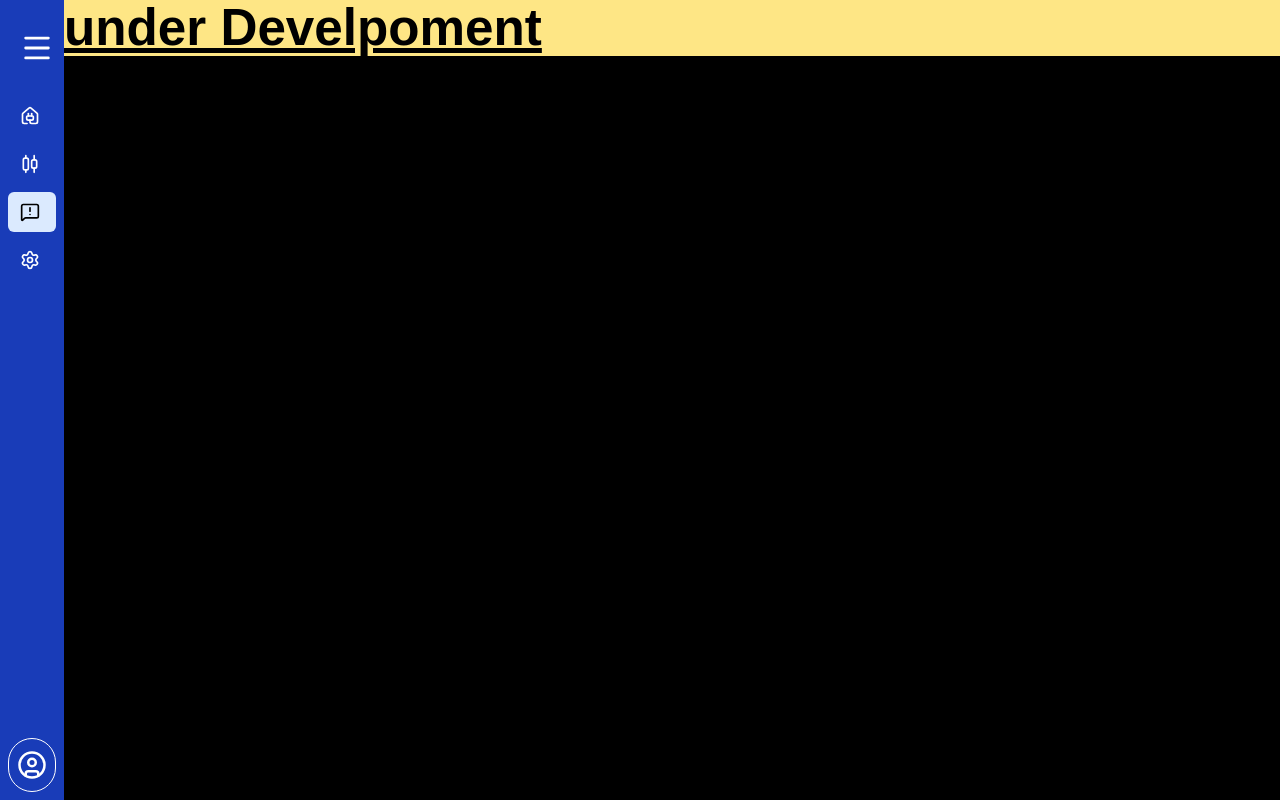
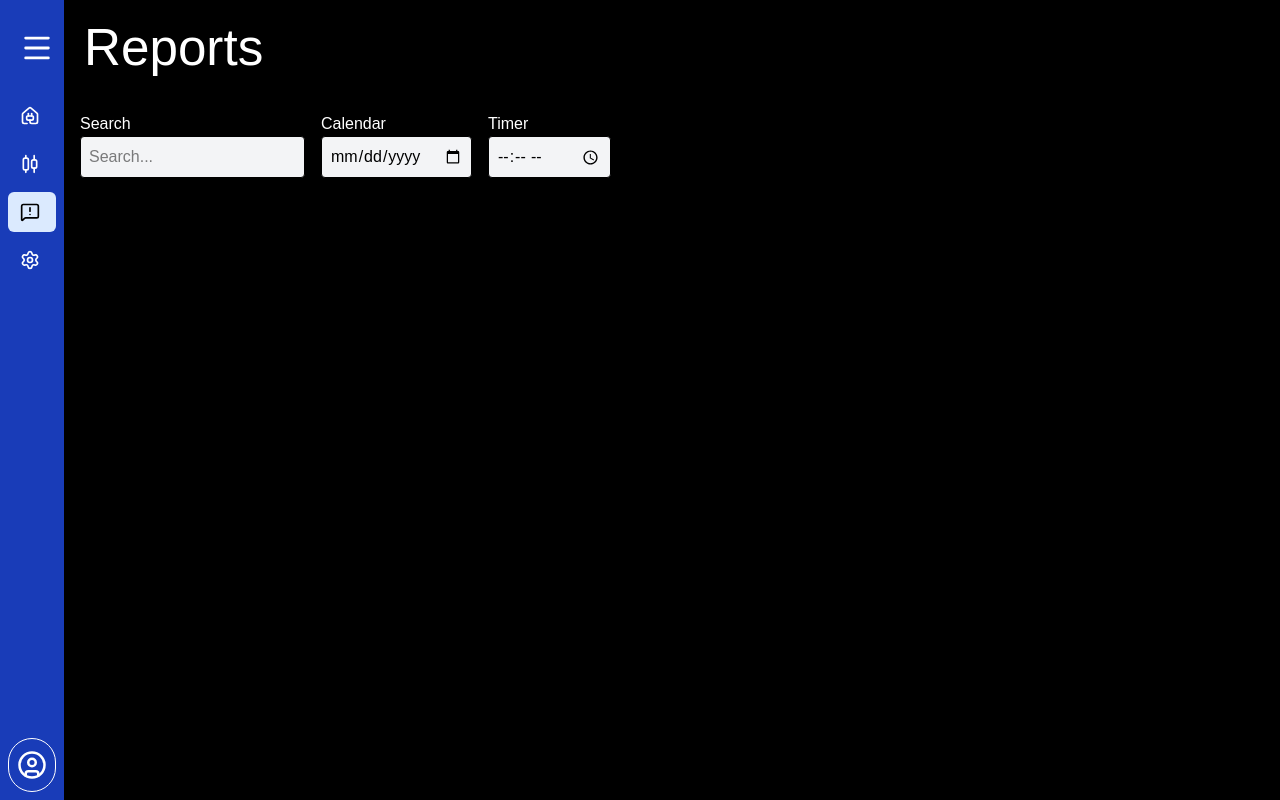
Before and after one commit to pradeepjohndev/Infrawatch, a React (Vite) app in the folder Frontend/: page /Alerts in a window 1280 px wide. Built offline with nearby package versions, Linux system fonts and the light colour scheme.

Commit message:
frontend components

```diff
--- a/Frontend/src/App.jsx
+++ b/Frontend/src/App.jsx
@@ -3,7 +3,7 @@ import Login from "./Login_page/Login";
 import Register from "./Login_page/Register";
 import Home from "./Routes/home.jsx";
 import Dashboard from "./Dashboard/Dashboard.jsx";
-import Alerts from "./Routes/Alert.jsx";
+import Alerts from "./Routes/Alerts.jsx";
 import Setting from "./Routes/Setting.jsx";
 import "./App.css";
 import "./Style.css";
@@ -17,7 +17,7 @@ export default function App() {
         <Routes>
           <Route path="/" element={<Home />} />
           <Route path="/dashboard" element={<Dashboard />} />
-          <Route path="/alerts" element={<Alerts />} />
+          <Route path="/Alerts" element={<Alerts />} />
           <Route path="/setting" element={<Setting />} />
         </Routes>
       </main>
@@ -36,7 +36,6 @@ export default function App() {
 //           <Route path="/dashboard" element={<Dashboard />} />
 //         </Routes>
 //       </BrowserRouter> */}
-
 //     </>
 //   )
 // }
--- a/Frontend/src/Components/RecentPCItem.jsx
+++ b/Frontend/src/Components/RecentPCItem.jsx
@@ -7,20 +7,22 @@ function timeAgo(timestamp) {
   const seconds = Math.floor((Date.now() - timestamp) / 1000);
 
   if (seconds < 5) return "just now";
-  if (seconds < 60) return `${seconds}s ago`;
+  if (seconds < 60) return `Disconnected ${seconds}s ago`;
 
   const minutes = Math.floor(seconds / 60);
-  if (minutes < 60) return `${minutes}m ago`;
+  let sec = Math.floor(seconds % 60);
+  if (minutes < 60) return `Disconnected ${minutes}m ${sec}s ago`;
 
   const hours = Math.floor(minutes / 60);
-  if (hours < 24) return `${hours}h ago`;
+  let min = Math.floor(minutes % 60);
+  if (hours < 24) return `Disconnected ${hours}h ${min} ago`;
 
   const days = Math.floor(hours / 24);
-  return `${days}d ago`;
+  return `Disconnected ${days}d ago`;
 }
 
 export default function RecentPCItem({ pc }) {
-  const now = useNow(1000);
+  const now = useNow(10000);
   return (
     <>
       <div className="flex items-center justify-between bg-white/10 hover:bg-white/20 transition-colors rounded-xl px-4 py-3">
--- a/Frontend/src/Dashboard/Dashboard.jsx
+++ b/Frontend/src/Dashboard/Dashboard.jsx
@@ -1,6 +1,8 @@
 import { useEffect, useState, useMemo } from "react";
 import Devices from "./Device";
 import PCPanel from "./Pcpanel";
+import { Link } from "react-router-dom";
+import { OctagonAlert } from "lucide-react"
 
 export default function Dashboard() {
   const [pcs, setPcs] = useState([]);
@@ -43,7 +45,7 @@ export default function Dashboard() {
     return () => socket.close();
   }, []);
 
-   const filteredAndSortedPcs = useMemo(() => {
+  const filteredAndSortedPcs = useMemo(() => {
     let result = pcs.filter((pc) => {
       const matchesSearch = pc.pcId
         .toLowerCase()
@@ -77,17 +79,24 @@ export default function Dashboard() {
           </div>
         </div>
         <div className="flex gap-4 p-4">
-          <input type="text" placeholder="Search by PC ID or Hostname" value={searchTerm} onChange={(e) => setSearchTerm(e.target.value)} className="flex-1 p-2 rounded border focus:border-sky-500 focus:outline-2 focus:outline-blue-500 bg-gray-200" />
-          <select value={statusFilter} onChange={(e) => setStatusFilter(e.target.value)} className="p-2 rounded border focus:border-sky-500 focus:outline-2 focus:outline-blue-700 bg-gray-200">
+          <input type="text" placeholder="Search by PC ID or Hostname" value={searchTerm}
+            onChange={(e) => setSearchTerm(e.target.value)}
+            className="flex-1 p-2 rounded border focus:border-sky-500 focus:outline-2 focus:outline-blue-500 bg-gray-200 hover:cursor-pointer" />
+
+          <select value={statusFilter} onChange={(e) => setStatusFilter(e.target.value)} className="p-2 rounded border focus:border-sky-500 focus:outline-2 focus:outline-blue-700 bg-gray-200 hover:cursor-pointer">
             <option value="ALL">All</option>
             <option value="ONLINE" className="bg-green-200">Online</option>
             <option value="OFFLINE" className="bg-red-200">Offline</option>
           </select>
 
-          <select value={sortOrder} onChange={(e) => setSortOrder(e.target.value)} className="p-2 rounded border focus:border-sky-500 focus:outline-2 focus:outline-blue-500 bg-gray-200 ">
+          <select value={sortOrder} onChange={(e) => setSortOrder(e.target.value)} className="p-2 rounded border focus:border-sky-500 focus:outline-2 focus:outline-blue-500 bg-gray-200 hover:cursor-pointer">
             <option value="ONLINE_FIRST">Online first</option>
             <option value="OFFLINE_FIRST">Offline first</option>
           </select>
+
+          <Link to="/Alerts">
+            <button className="text-sm p-2 bg-yellow-200 hover:bg-yellow/90 ease-in-out text-black duration-300 flex items-center gap-2 rounded hover:cursor-pointer"><OctagonAlert />Alerts</button>
+          </Link>
         </div>
 
         <div className="status pl-5 text-white">
@@ -95,7 +104,7 @@ export default function Dashboard() {
           {pcs.length > 0 && filteredAndSortedPcs.length === 0 && (<p>No devices found</p>)}
         </div>
 
-        {filteredAndSortedPcs.map((pc) => ( <PCPanel key={pc.pcId} pc={pc} now={now} />))}
+        {filteredAndSortedPcs.map((pc) => (<PCPanel key={pc.pcId} pc={pc} now={now} />))}
       </div>
     </div>
   );
--- a/Frontend/src/Dashboard/Sidebar.jsx
+++ b/Frontend/src/Dashboard/Sidebar.jsx
@@ -6,7 +6,7 @@ import { NavLink } from "react-router-dom";
 const menuItems = [
     { icons: <HousePlug size={20} />, label: "Home", path: "/" },
     { icons: <AlignHorizontalDistributeCenter size={20} />, label: "Dashboard", path: "/dashboard" },
-    { icons: <MessageSquareWarning size={20} />, label: "Alerts", path: "/alerts" },
+    { icons: <MessageSquareWarning size={20} />, label: "Alerts", path: "/Alerts" },
     { icons: <Settings size={20} />, label: "Setting", path: "/setting" }
 ];
 
--- a/Frontend/src/Routes/Alert.jsx
+++ /dev/null
@@ -1,9 +0,0 @@
-export default function Alert() {
-    return (
-        <>
-            <h1 className="text-3xl font-bold underline bg-amber-200">
-                under Develpoment
-            </h1>
-        </>
-    )
-}
--- /dev/null
+++ b/Frontend/src/Routes/Alerts.jsx
@@ -0,0 +1,39 @@
+import React, { useState } from "react";
+
+export default function Alerts() {
+    const [search, setSearch] = useState("");
+    const [date, setDate] = useState("");
+    const [time, setTime] = useState("");
+
+    return (
+        <>
+            <h1 className="text-white p-5">Reports</h1>
+            <div className="flex gap-4 p-4 text-white max-w-10/12">
+                <div className="" >
+                    <h3>Search</h3>
+                    <input className=" bg-gray-100 flex-1 p-2 rounded border focus:border-sky-500 focus:outline-2 focus:outline-blue-500 hover:cursor-type text-black" type="text" placeholder="Search..." value={search} onChange={(e) => setSearch(e.target.value)} />
+                    {search && <p>Selected date: {search}</p>}
+                </div>
+
+                <div className="">
+                    <h3>Calendar</h3>
+                    <input className=" bg-gray-100 flex-1 p-2 rounded border focus:border-sky-500 focus:outline-2 focus:outline-blue-500 hover:cursor-type text-black" type="date" value={date} onChange={(e) => setDate(e.target.value)} />
+                    {date && <p>Selected date: {date}</p>}
+                </div>
+
+                <div className="">
+                    <h3>Timer</h3>
+                    <input className=" bg-gray-100 flex-1 p-2 rounded border focus:border-sky-500 focus:outline-2 focus:outline-blue-500 hover:cursor-type text-black" type="time" value={time} onChange={(e) => setTime(e.target.value)} />
+                    {time && <p>Selected date: {time}</p>}
+                </div>
+            </div>
+        </>
+    );
+}
+
+
+
+
+// q-22min-11km - 2264.00
+// m-1h8min-49km - 2201.70
+// w-1h10min-48km - 2412.20
```
